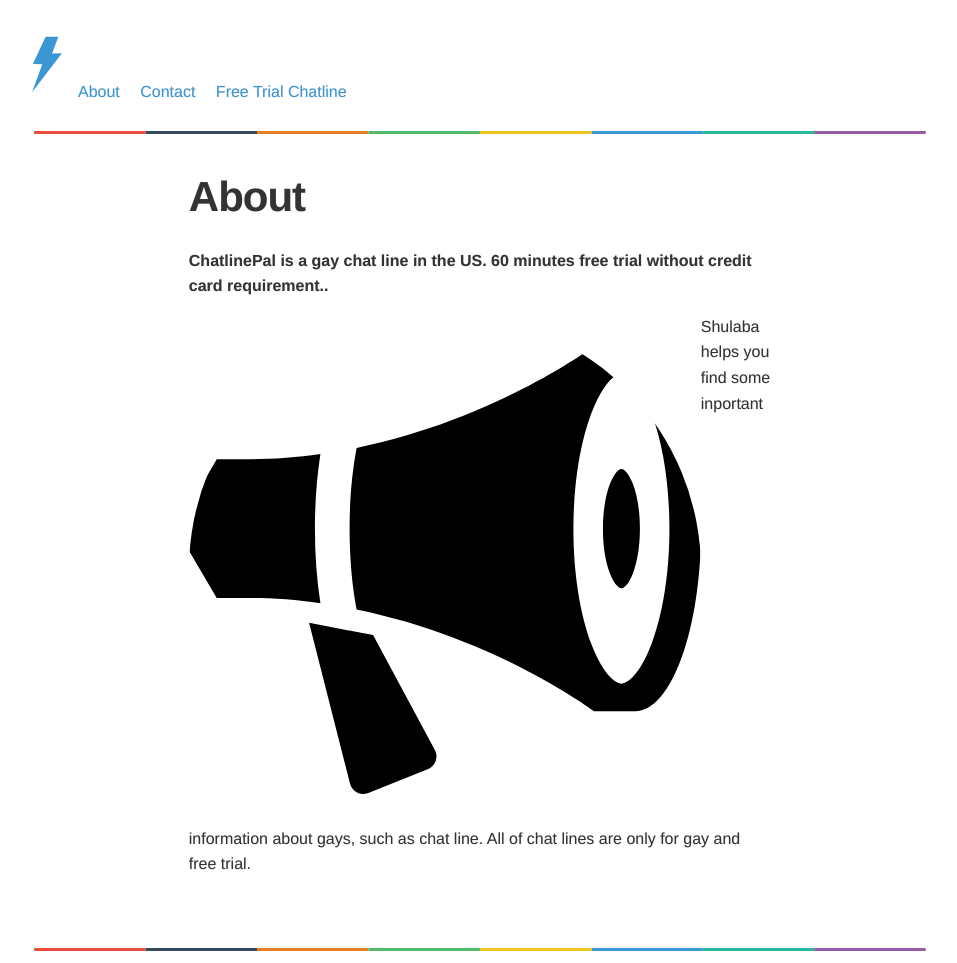
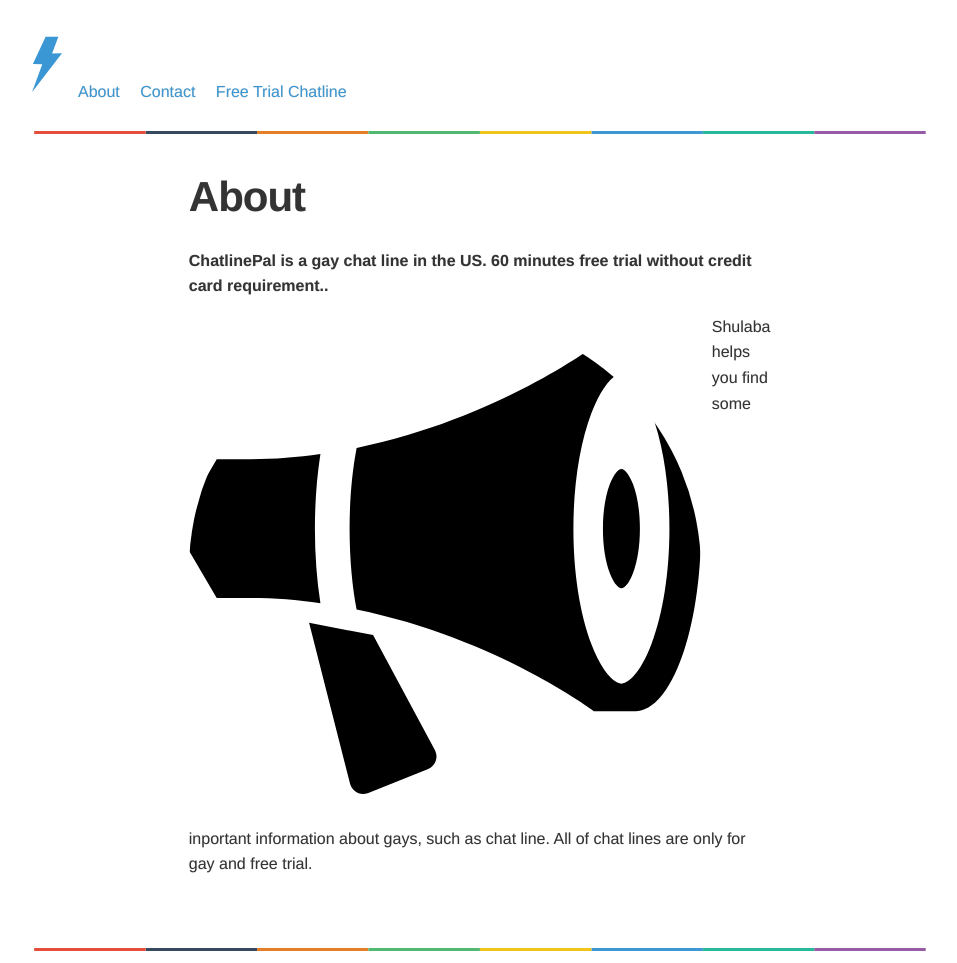
Before and after one commit to sharu725/thunder, a Jekyll site: the page built from about.md, in a window 1280 px wide. Shown: the whole page, without its empty margins (160-1117 px from the left). Built offline with Jekyll 4.4.1, drawn with Linux system fonts in a browser that asks for light colours.

Commit message:
Update about.md

```diff
--- a/about.md
+++ b/about.md
@@ -7,4 +7,4 @@
 
 **ChatlinePal is a gay chat line in the US. 60 minutes free trial without credit card requirement..**
 {: .clear}
-<img id="author-pic" style="border-radius:50%;float:left;margin-right:0.5em,width='80' height='80'" src="/img/bullhorn.svg"> Shulaba helps you find some inportant information about gays, such as chat line. All of chat lines are only for gay and free trial.
+<img id="author-pic" style="border-radius:50%;float:left;margin-right:0.5em;padding: 0px 3px 0px 0px;" src="/img/bullhorn.svg"> Shulaba helps you find some inportant information about gays, such as chat line. All of chat lines are only for gay and free trial.
```
